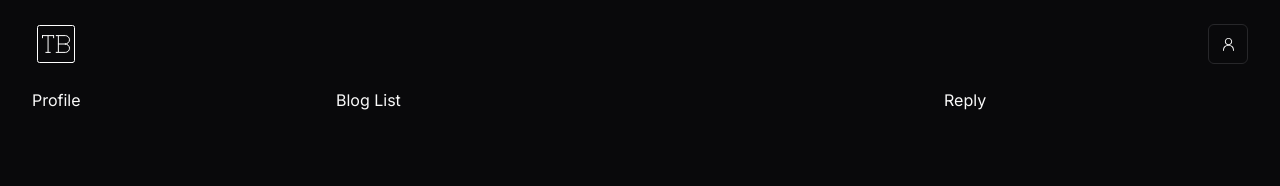
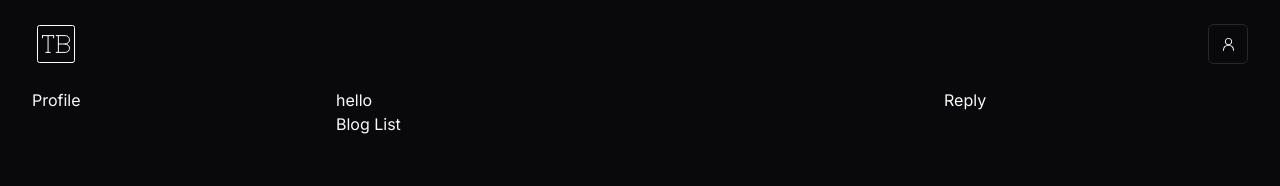
Before and after one commit to StepAsideLiL/tiny-blog, a Next.js app: page / in a window 1280 px wide. Shown: the top 186 px of the page. Built offline with nearby package versions, Linux system fonts and the light colour scheme; no server answers.

Commit message:
create BlogForm component for posting blog

```diff
--- a/app/(web)/_parts/home-page-sections.tsx
+++ b/app/(web)/_parts/home-page-sections.tsx
@@ -1,3 +1,5 @@
+import BlogForm from "@/components/form/blog-form";
+
 export default async function HomePageSections() {
   const data = await dataDelay();
 
@@ -7,7 +9,11 @@ export default async function HomePageSections() {
       <section className="col-span-3">Profile</section>
 
       {/* Tyni Blog List */}
-      <section className="col-span-6">Blog List</section>
+      <section className="col-span-6">
+        <BlogForm />
+
+        <section>Blog List</section>
+      </section>
 
       {/* Blog info and Reply */}
       <section className="col-span-3">Reply</section>
--- /dev/null
+++ b/components/form/blog-form.tsx
@@ -0,0 +1,3 @@
+export default function BlogForm() {
+  return <div>hello</div>;
+}
```
